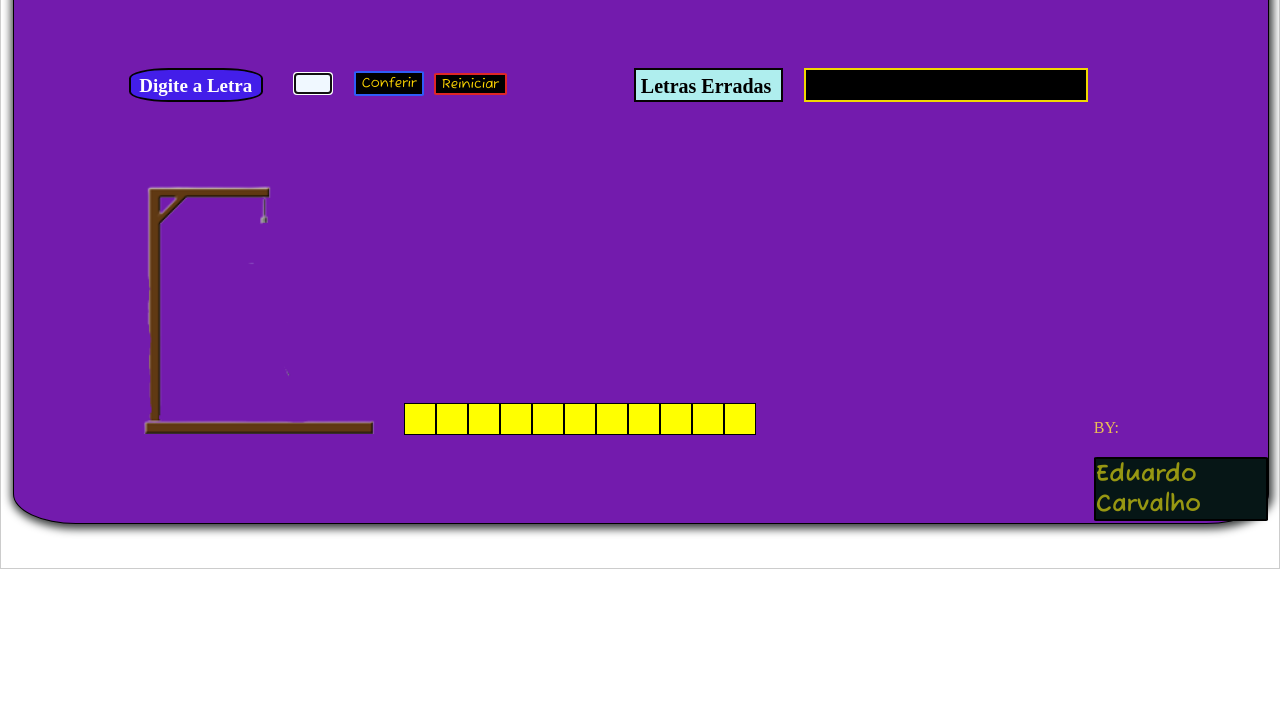
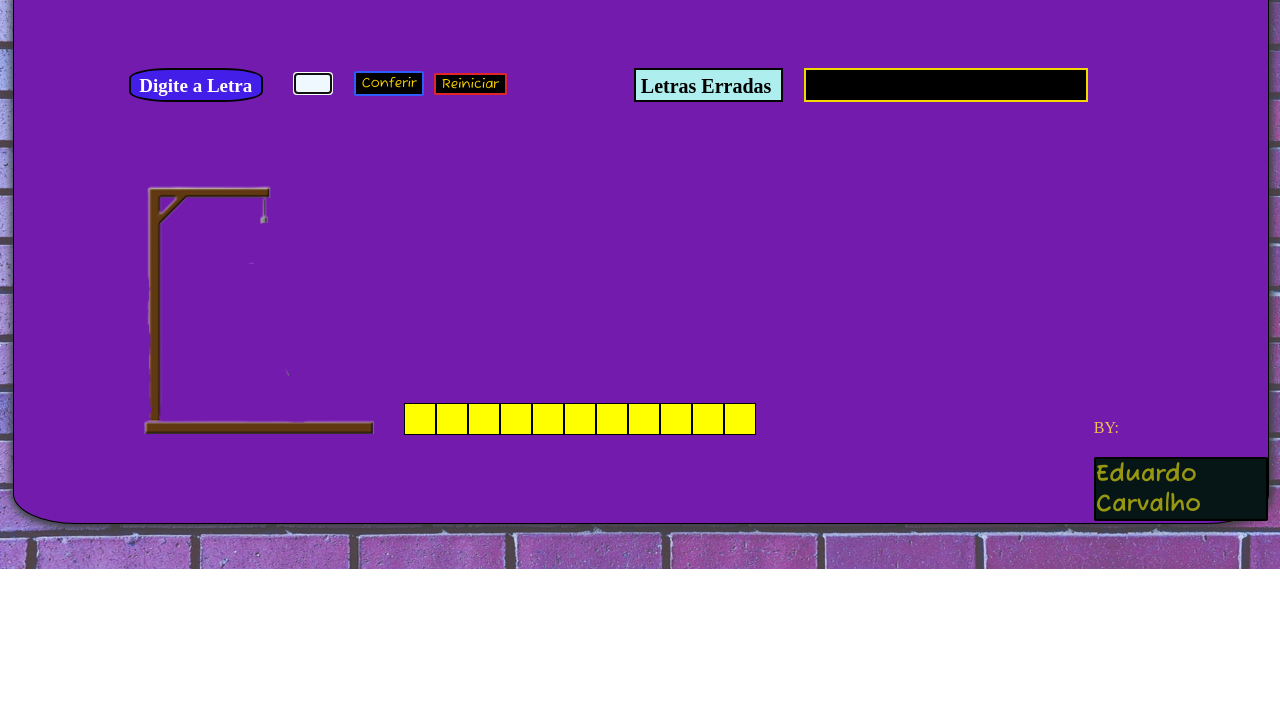
Before and after one commit to eduardoproenca/Jogo-Da-Forca, a plain HTML site: page forca.html in a window 1280 px wide. Shown: the part 91-800 px from the top of the page. Drawn offline with Linux system fonts and the light colour scheme; the site is published under a folder, as on GitHub Pages, so addresses that start at the root find nothing.

Commit message:
Update forca.html

```diff
--- a/forca.html
+++ b/forca.html
@@ -11,7 +11,7 @@
         <title>Jogo da Forca</title>
     </head>
     <body onload='inicio();'>
-        <img src="/imagens/Background-Universe.jpg" class="bgUniverse">
+        <img src="imagens/Background-Universe.jpg" class="bgUniverse">
         <section class="section1">
 
         <a href="index.html" class="menu">MENU</a>
```
